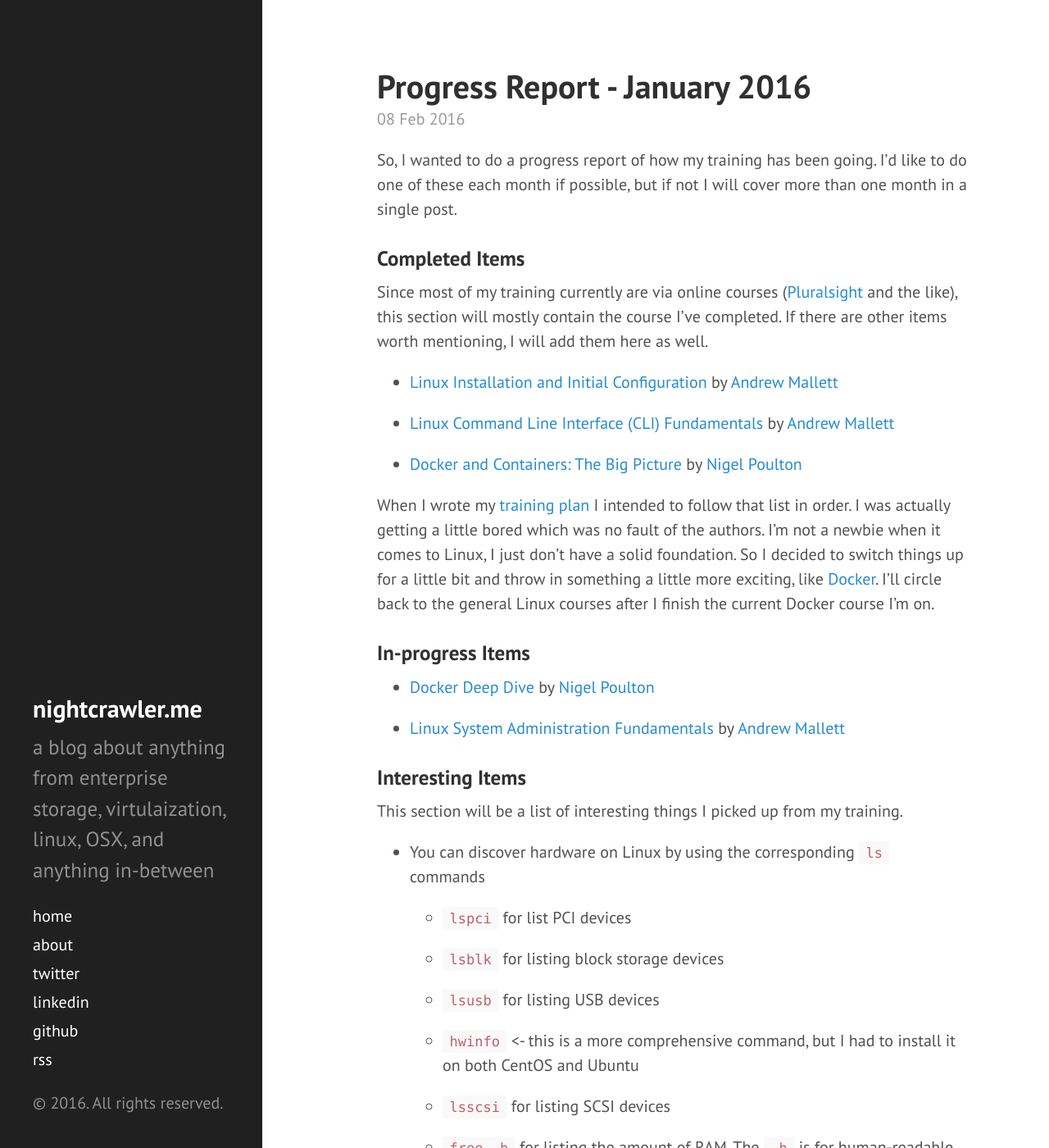
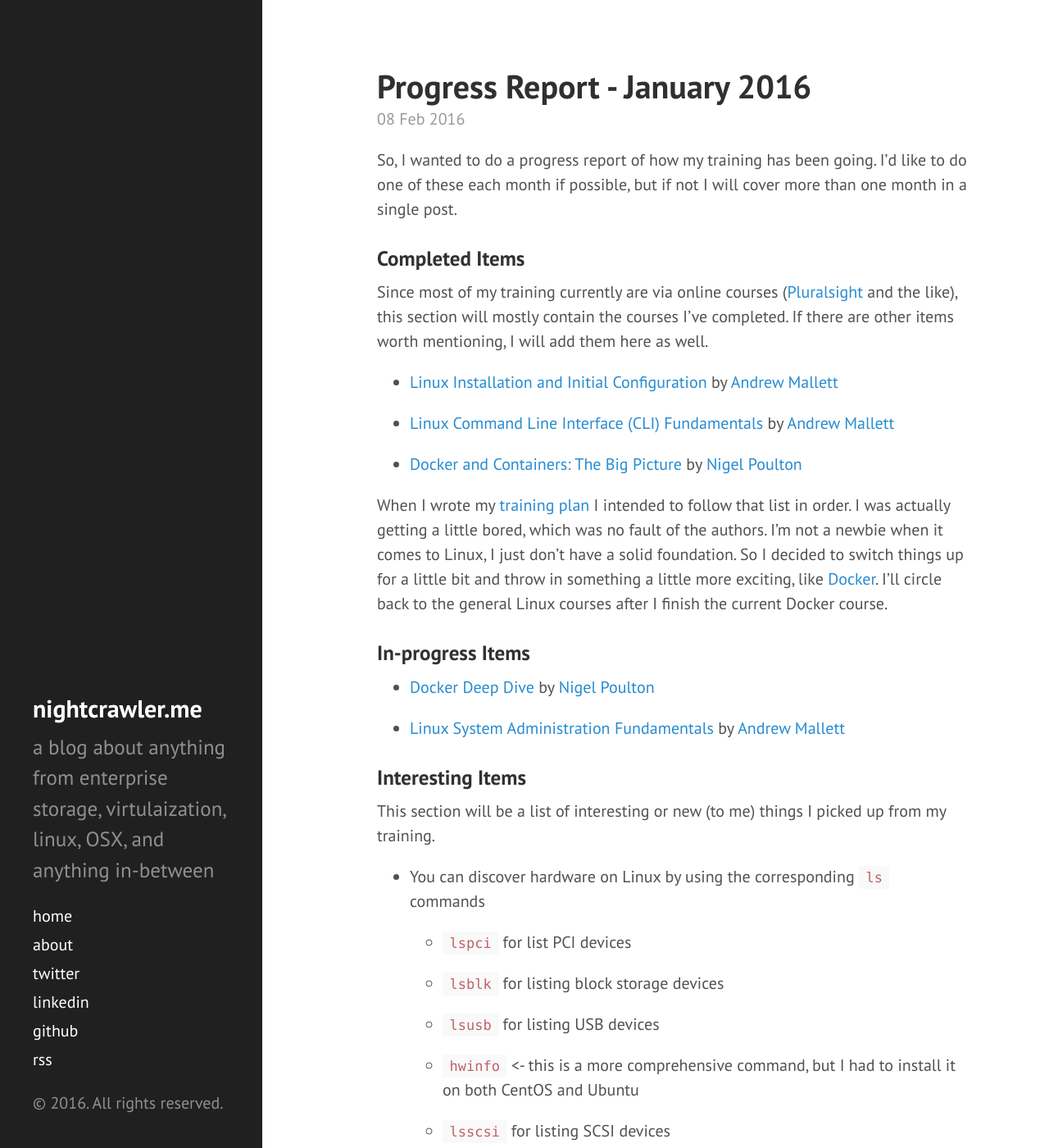
Before and after one commit to nightcrawler086/nightcrawler086.github.io, a Jekyll site: the page built from _posts/2016-02-08-progress-report.md, in a window 1280 px wide and 1400 px high. Shown: the whole window at 82% size. Built offline with Jekyll 4.4.1, drawn with Linux system fonts in a browser that asks for light colours; some of the changed text lies outside the part shown.

Commit message:
some minor grammar corrections

```diff
--- a/_posts/2016-02-08-progress-report.md
+++ b/_posts/2016-02-08-progress-report.md
@@ -8,7 +8,7 @@
 
 ### Completed Items
 
-Since most of my training currently are via online courses ([Pluralsight](pluralsight.com) and the like), this section will mostly contain the course I've completed.  If there are other items worth mentioning, I will add them here as well.
+Since most of my training currently are via online courses ([Pluralsight](pluralsight.com) and the like), this section will mostly contain the courses I've completed.  If there are other items worth mentioning, I will add them here as well.
 
 -  [Linux Installation and Initial Configuration](https://app.pluralsight.com/library/courses/linux-installation-configuration) by [Andrew Mallett](http://twitter.com/theurbanpenguin)
 
@@ -16,7 +16,7 @@
 
 - [Docker and Containers:  The Big Picture](https://app.pluralsight.com/library/courses/docker-containers-big-picture) by [Nigel Poulton](http://twitter.com/nigelpoulton)
 
-When I wrote my [training plan](http://blog.nightcrawler.me/2015/12/30/training-plan/) I intended to follow that list in order.  I was actually getting a little bored which was no fault of the authors.  I'm not a newbie when it comes to Linux, I just don't have a solid foundation.  So I decided to switch things up for a little bit and throw in something a little more exciting, like [Docker](https://www.docker.com).  I'll circle back to the general Linux courses after I finish the current Docker course I'm on.
+When I wrote my [training plan](http://blog.nightcrawler.me/2015/12/30/training-plan/) I intended to follow that list in order.  I was actually getting a little bored, which was no fault of the authors.  I'm not a newbie when it comes to Linux, I just don't have a solid foundation.  So I decided to switch things up for a little bit and throw in something a little more exciting, like [Docker](https://www.docker.com).  I'll circle back to the general Linux courses after I finish the current Docker course.
 
 ### In-progress Items
 
@@ -26,7 +26,7 @@
 
 ### Interesting Items
 
-This section will be a list of interesting things I picked up from my training.
+This section will be a list of interesting or new (to me) things I picked up from my training.
 
 -  You can discover hardware on Linux by using the corresponding `ls` commands
 
```
Also changed, not shown: other parts of _posts/2016-02-08-progress-report.md (+1 -1 lines).
